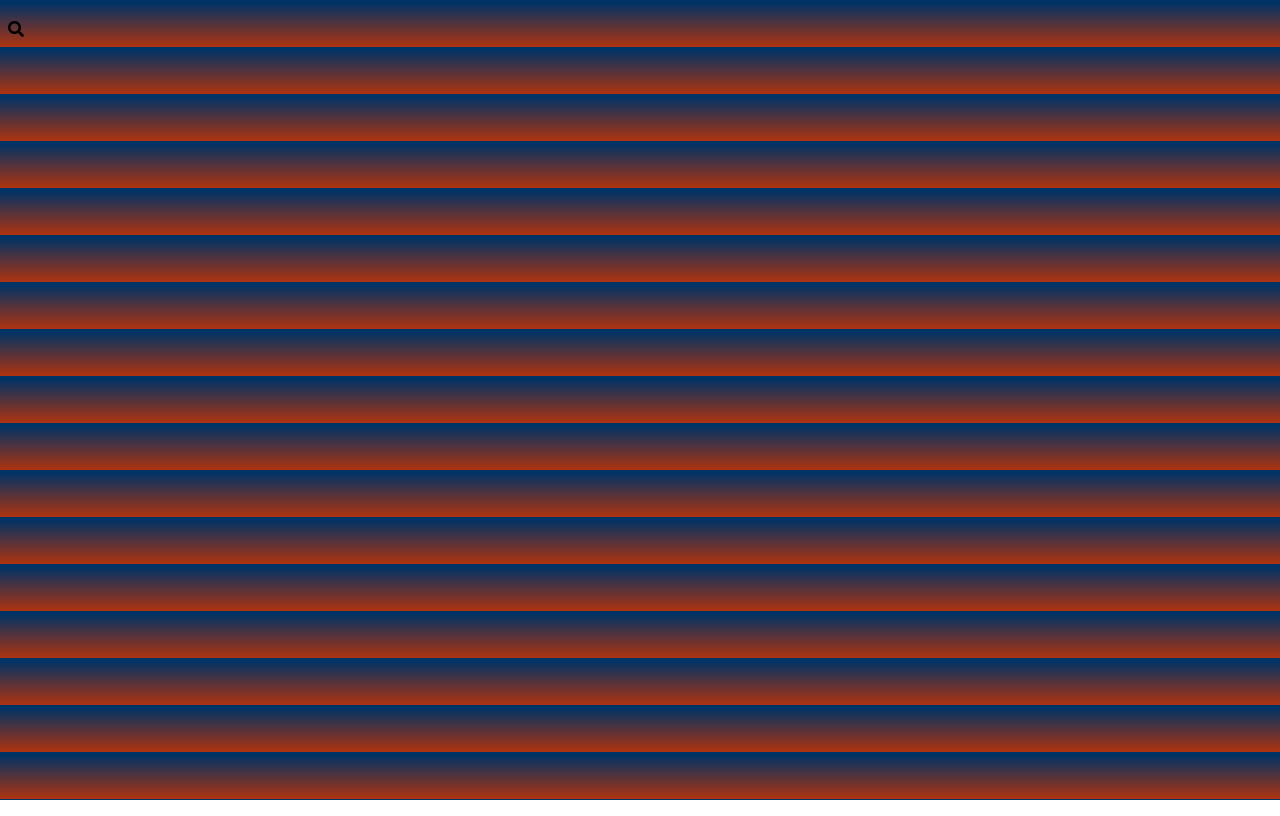
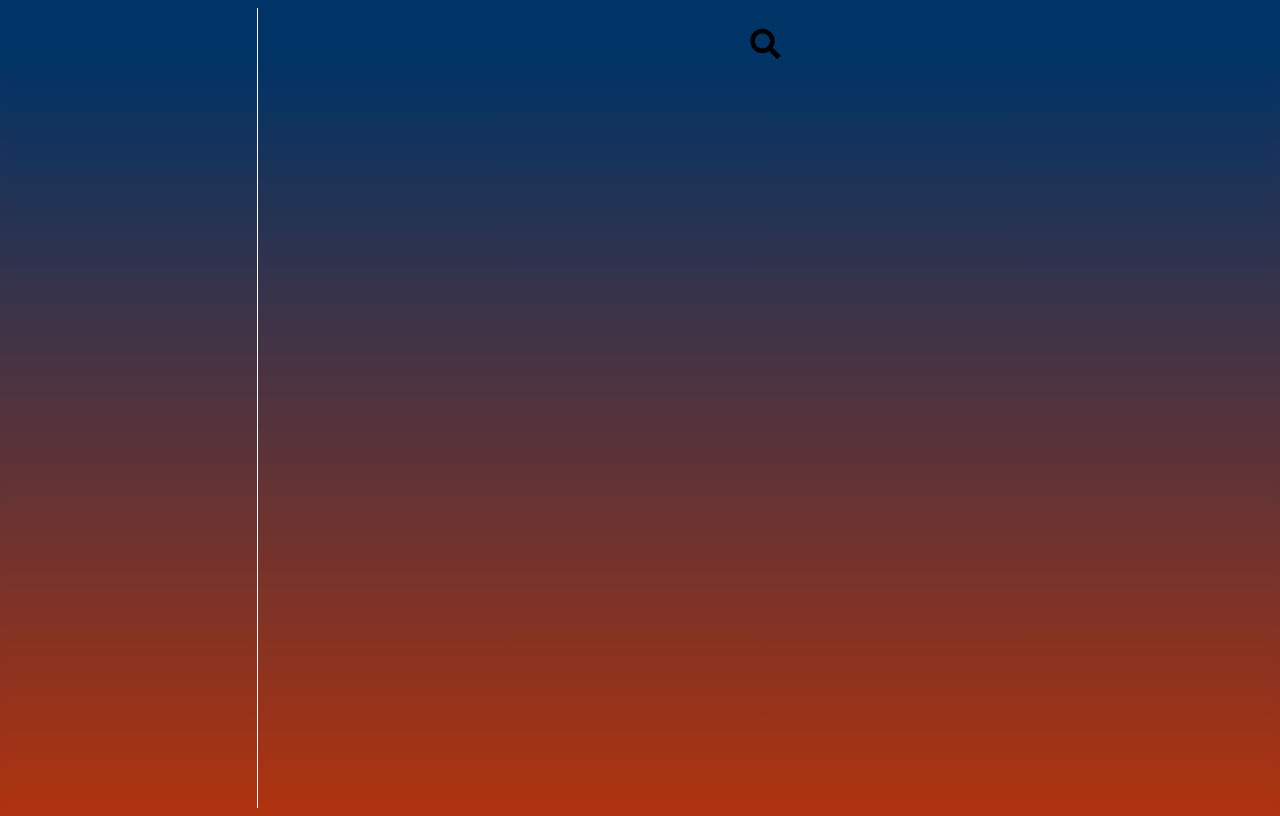
Before and after one commit to zmou21/value-invest, a React (Create React App) app in the folder client/: page / in a window 1280 px wide. Built offline with nearby package versions, Linux system fonts and the light colour scheme.

Commit message:
added grid class

```diff
--- a/client/src/App.js
+++ b/client/src/App.js
@@ -13,7 +13,7 @@ const App = () => (
   //     </Switch>
   //   </div>
   // </Router>
-  <div>
+  <div className="grid-container">
     <Div />
     <QuickSearch />
   </div>
```
